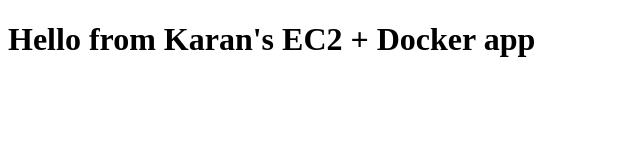
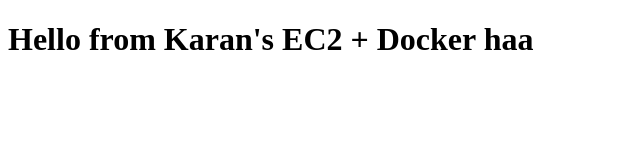
Before and after one commit to dk-dhd/cloud-devops-exam, a plain HTML site: page index.html in a window 1280 px wide. Shown: the full height of the page, 0-640 px from the left. Drawn offline with Linux system fonts and the light colour scheme.

```diff
--- a/index.html
+++ b/index.html
@@ -1,5 +1,5 @@
 <!doctype html>
 <html>
   <head><title>DevOps Exam App</title></head>
-  <body><h1>Hello from Karan's EC2 + Docker app</h1></body>
+  <body><h1>Hello from Karan's EC2 + Docker haa</h1></body>
 </html>
```
